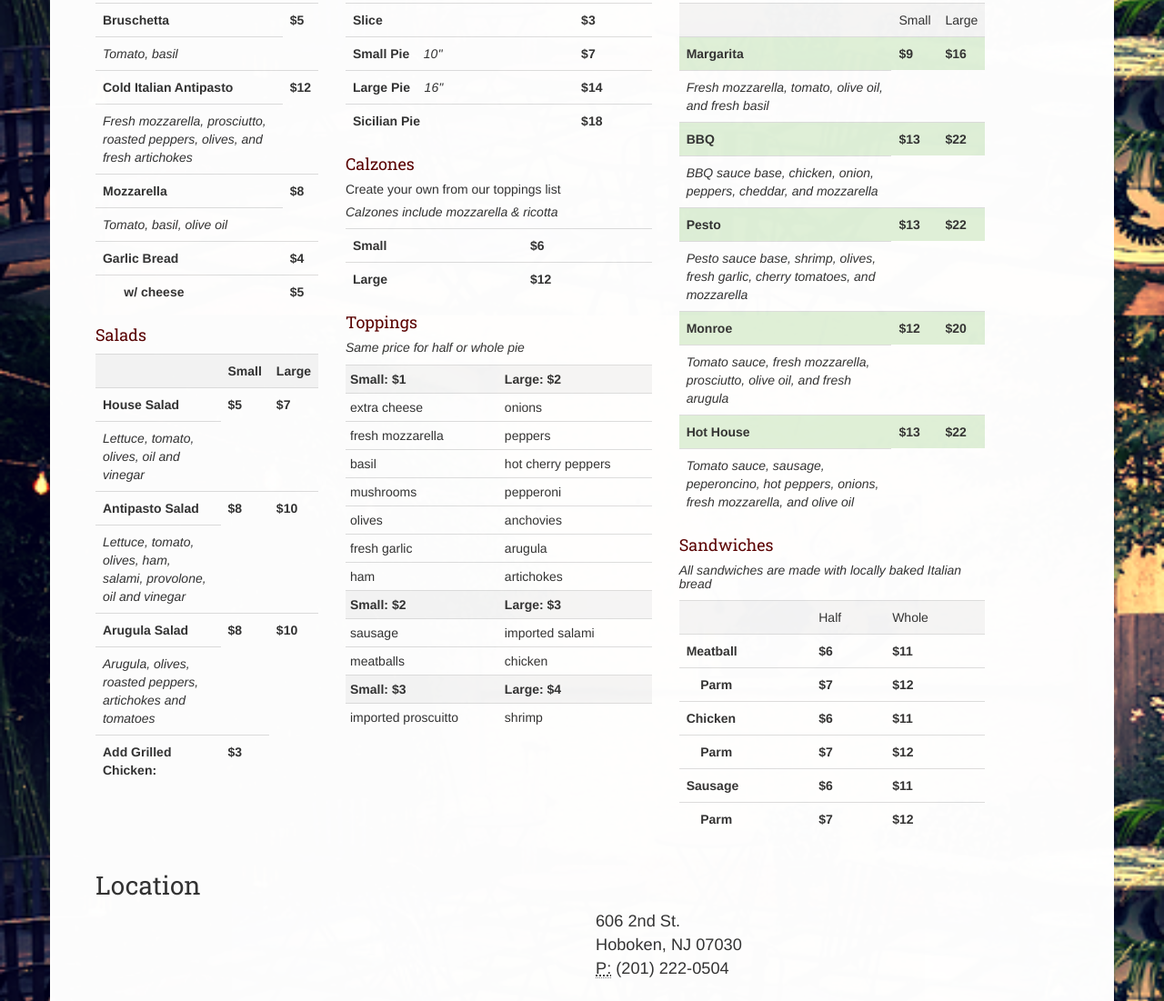
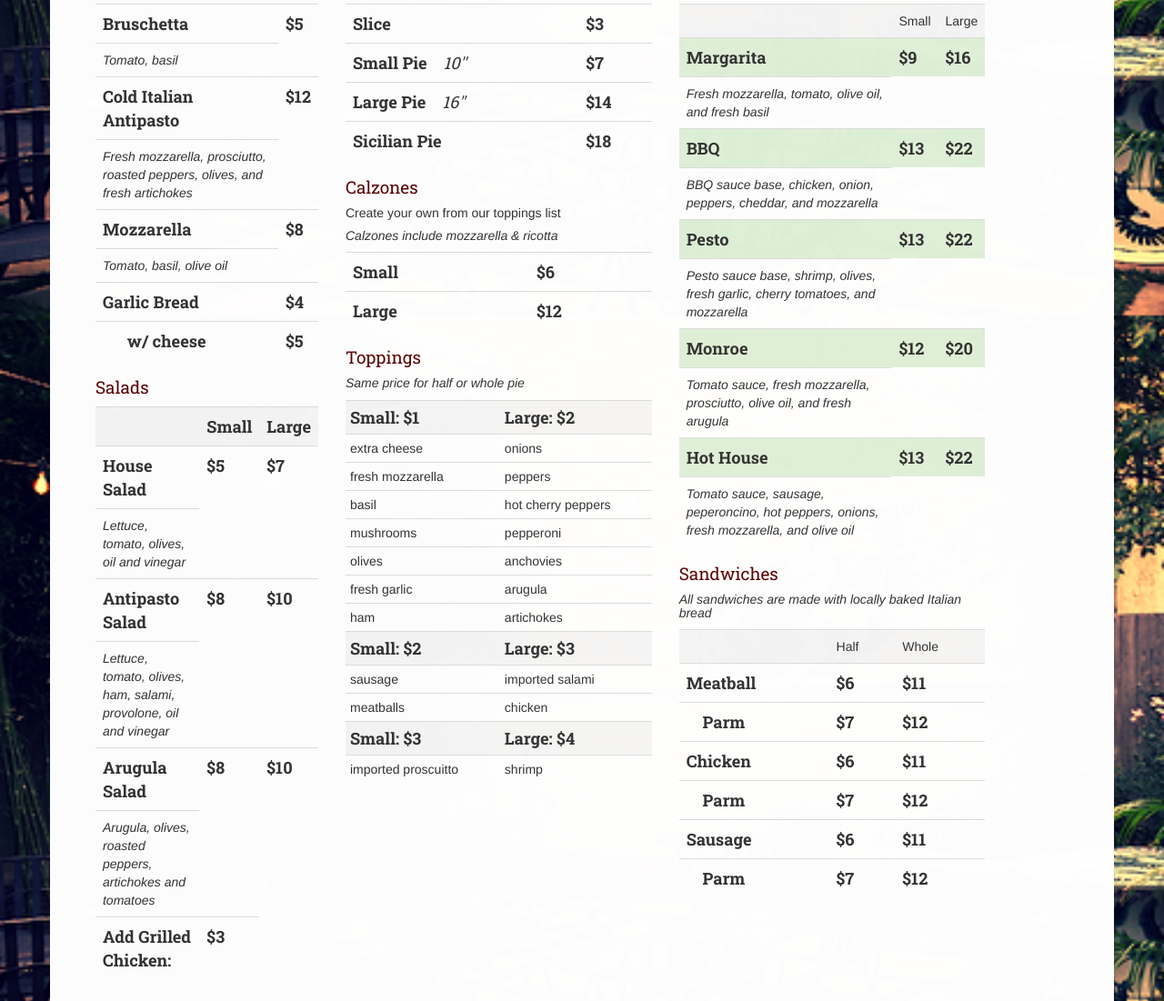
Before and after one commit to stvswn/hothouse, a website: page index.html in a window 1280 px wide. Shown: the part 544-1645 px from the top of the page at 91% size. Drawn offline with nearby package versions, Linux system fonts and the light colour scheme; grey boxes are pictures that could not be loaded.

Commit message:
table fonts and sizes

```diff
--- a/index.html
+++ b/index.html
@@ -38,13 +38,9 @@ address {
 	font-size: 130%;
 }
 
-.table-responsive {
-  width: 100%;
-  overflow-x: hidden;
-  overflow-y: auto;
-  -webkit-overflow-scrolling: touch;
-  -ms-overflow-style: -ms-autohiding-scrollbar;
-  border: 1px solid #ddd;
+#tabletitle {
+	font-size: 130%;
+	font-family: "Roboto Slab";
 }
 
 #main {
@@ -71,6 +67,7 @@ address {
 
 #menutitle {
 	font-family: "Roboto Slab";
+	font-size: 135%;
 	color: #5A0000;
 }
 
@@ -153,41 +150,41 @@ address {
 							<td>Large</td>
 						</tr>
 						<tr class="success">
-							<td><strong>Margarita</strong></td>
-							<td><strong>$9</strong></td>
-							<td><strong>$16</strong></td>
+							<td id="tabletitle"><strong>Margarita</strong></td>
+							<td id="tabletitle"><strong>$9</strong></td>
+							<td id="tabletitle"><strong>$16</strong></td>
 						</tr>
 						<tr>
 							<td><em>Fresh mozzarella, tomato, olive oil, and fresh basil</em></td>
 						</tr>
 						<tr class="success">
-							<td><strong>BBQ</strong></td>
-							<td><strong>$13</strong></td>
-							<td><strong>$22</strong></td>
+							<td id="tabletitle"><strong>BBQ</strong></td>
+							<td id="tabletitle"><strong>$13</strong></td>
+							<td id="tabletitle"><strong>$22</strong></td>
 						</tr>
 						<tr>
 							<td><em>BBQ sauce base, chicken, onion, peppers, cheddar, and mozzarella</em></td>
 						</tr>
 						<tr class="success">
-							<td><strong>Pesto</strong></td>
-							<td><strong>$13</strong></td>
-							<td><strong>$22</strong></td>
+							<td id="tabletitle"><strong>Pesto</strong></td>
+							<td id="tabletitle"><strong>$13</strong></td>
+							<td id="tabletitle"><strong>$22</strong></td>
 						</tr>
 						<tr>
 							<td><em>Pesto sauce base, shrimp, olives, fresh garlic, cherry tomatoes, and mozzarella</em></td>
 						</tr>
 						<tr class="success">
-							<td><strong>Monroe</strong></td>
-							<td><strong>$12</strong></td>
-							<td><strong>$20</strong></td>
+							<td id="tabletitle"><strong>Monroe</strong></td>
+							<td id="tabletitle"><strong>$12</strong></td>
+							<td id="tabletitle"><strong>$20</strong></td>
 						</tr>
 						<tr>
 							<td><em>Tomato sauce, fresh mozzarella, prosciutto, olive oil, and fresh arugula</em></td>
 						</tr>
 						<tr class="success">
-							<td><strong>Hot House</strong></td>
-							<td><strong>$13</strong></td>
-							<td><strong>$22</strong></td>
+							<td id="tabletitle"><strong>Hot House</strong></td>
+							<td id="tabletitle"><strong>$13</strong></td>
+							<td id="tabletitle"><strong>$22</strong></td>
 						</tr>
 						<tr>
 							<td><em>Tomato sauce, sausage, peperoncino, hot peppers, onions, fresh mozzarella, and olive oil</em></td>
@@ -207,34 +204,34 @@ address {
 							<td>Whole</td>
 						</tr>
 						<tr>
-							<td><strong>Meatball</strong></td>
-							<td><strong>$6</strong></td>
-							<td><strong>$11</strong></td>
+							<td id="tabletitle"><strong>Meatball</strong></td>
+							<td id="tabletitle"><strong>$6</strong></td>
+							<td id="tabletitle"><strong>$11</strong></td>
 						</tr>
 						<tr>
-							<td><strong>&nbsp; &nbsp; Parm</strong></td>
-							<td><strong>$7</strong></td>
-							<td><strong>$12</strong></td>
+							<td id="tabletitle"><strong>&nbsp; &nbsp; Parm</strong></td>
+							<td id="tabletitle"><strong>$7</strong></td>
+							<td id="tabletitle"><strong>$12</strong></td>
 						</tr>
 						<tr>
-							<td><strong>Chicken</strong></td>
-							<td><strong>$6</strong></td>
-							<td><strong>$11</strong></td>
+							<td id="tabletitle"><strong>Chicken</strong></td>
+							<td id="tabletitle"><strong>$6</strong></td>
+							<td id="tabletitle"><strong>$11</strong></td>
 						</tr>
 						<tr>
-							<td><strong>&nbsp; &nbsp; Parm</strong></td>
-							<td><strong>$7</strong></td>
-							<td><strong>$12</strong></td>
+							<td id="tabletitle"><strong>&nbsp; &nbsp; Parm</strong></td>
+							<td id="tabletitle"><strong>$7</strong></td>
+							<td id="tabletitle"><strong>$12</strong></td>
 						</tr>
 						<tr>
-							<td><strong>Sausage</strong></td>
-							<td><strong>$6</strong></td>
-							<td><strong>$11</strong></td>
+							<td id="tabletitle"><strong>Sausage</strong></td>
+							<td id="tabletitle"><strong>$6</strong></td>
+							<td id="tabletitle"><strong>$11</strong></td>
 						</tr>
 						<tr>
-							<td><strong>&nbsp; &nbsp; Parm</strong></td>
-							<td><strong>$7</strong></td>
-							<td><strong>$12</strong></td>
+							<td id="tabletitle"><strong>&nbsp; &nbsp; Parm</strong></td>
+							<td id="tabletitle"><strong>$7</strong></td>
+							<td id="tabletitle"><strong>$12</strong></td>
 						</tr>
 					</table>
 
@@ -249,20 +246,20 @@ address {
 
 					<table class="table">
 						<tr>
-							<td><strong>Slice</strong></td>
-							<td><strong>$3</strong></td>
+							<td id="tabletitle"><strong>Slice</strong></td>
+							<td id="tabletitle"><strong>$3</strong></td>
 						</tr>
 						<tr>
-							<td><strong>Small Pie</strong><em>&nbsp; &nbsp; 10''</em></td>
-							<td><strong>$7</strong></td>
+							<td id="tabletitle"><strong>Small Pie</strong><em>&nbsp; &nbsp; 10''</em></td>
+							<td id="tabletitle"><strong>$7</strong></td>
 						</tr>
 						<tr>
-							<td><strong>Large Pie</strong><em>&nbsp; &nbsp; 16''</em></td>
-							<td><strong>$14</strong></td>
+							<td id="tabletitle"><strong>Large Pie</strong><em>&nbsp; &nbsp; 16''</em></td>
+							<td id="tabletitle"><strong>$14</strong></td>
 						</tr>
 						<tr>
-							<td><strong>Sicilian Pie</strong></td>
-							<td><strong>$18</strong></td>
+							<td id="tabletitle"><strong>Sicilian Pie</strong></td>
+							<td id="tabletitle"><strong>$18</strong></td>
 						</tr>
 					</table>
 
@@ -275,12 +272,12 @@ address {
 
 					<table class="table">
 						<tr>
-							<td><strong>Small</strong></td>
-							<td><strong>$6</strong></td>
+							<td id="tabletitle"><strong>Small</strong></td>
+							<td id="tabletitle"><strong>$6</strong></td>
 						</tr>
 						<tr>
-							<td><strong>Large</strong></td>
-							<td><strong>$12</strong></td>
+							<td id="tabletitle"><strong>Large</strong></td>
+							<td id="tabletitle"><strong>$12</strong></td>
 						</tr>
 					</table>
 
@@ -292,8 +289,8 @@ address {
 
 					<table class="table table-condensed">
 						<tr class="active">
-							<td><strong>Small: $1</strong></td>
-							<td><strong>Large: $2</strong></td>
+							<td id="tabletitle"><strong>Small: $1</strong></td>
+							<td id="tabletitle"><strong>Large: $2</strong></td>
 						</tr>
 						<tr>
 							<td>extra cheese</td>
@@ -324,8 +321,8 @@ address {
 							<td>artichokes</td>
 						</tr>
 						<tr class="active">
-							<td><strong>Small: $2</strong></td>
-							<td><strong>Large: $3</strong></td>
+							<td id="tabletitle"><strong>Small: $2</strong></td>
+							<td id="tabletitle"><strong>Large: $3</strong></td>
 						</tr>
 						<tr>
 							<td>sausage</td>
@@ -336,8 +333,8 @@ address {
 							<td>chicken</td>
 						</tr>
 						<tr class="active">
-							<td><strong>Small: $3</strong></td>
-							<td><strong>Large: $4</strong></td>
+							<td id="tabletitle"><strong>Small: $3</strong></td>
+							<td id="tabletitle"><strong>Large: $4</strong></td>
 						</tr>
 						<tr>
 							<td>imported proscuitto</td>
@@ -359,33 +356,33 @@ address {
 
 			  <table class="table">
 			    <tr>
-					<td><strong>Bruschetta</strong></td>
-					<td><strong>$5</strong></td>
+					<td id="tabletitle"><strong>Bruschetta</strong></td>
+					<td id="tabletitle"><strong>$5</strong></td>
 				</tr>
 			    <tr>
 					<td><em>Tomato, basil</em></td>
 				</tr>
 			    <tr>
-					<td><strong>Cold Italian Antipasto</strong></td>
-					<td><strong>$12</strong></td>
+					<td id="tabletitle"><strong>Cold Italian Antipasto</strong></td>
+					<td id="tabletitle"><strong>$12</strong></td>
 				</tr>
 			    <tr>
 					<td><em>Fresh mozzarella, prosciutto, roasted peppers, olives, and fresh artichokes</em></td>
 				</tr>
 			    <tr>
-					<td><strong>Mozzarella</strong></td>
-					<td><strong>$8</strong></td>
+					<td id="tabletitle"><strong>Mozzarella</strong></td>
+					<td id="tabletitle"><strong>$8</strong></td>
 				</tr>
 			    <tr>
 					<td><em>Tomato, basil, olive oil</em></td>
 				</tr>
 			    <tr>
-					<td><strong>Garlic Bread</strong></td>
-					<td><strong>$4</strong></td>
+					<td id="tabletitle"><strong>Garlic Bread</strong></td>
+					<td id="tabletitle"><strong>$4</strong></td>
 				</tr>
 		    <tr>
-				<td><strong>   &nbsp; &nbsp; &nbsp; w/ cheese</strong></td>
-				<td><strong>$5</strong></td>
+				<td id="tabletitle"><strong>   &nbsp; &nbsp; &nbsp; w/ cheese</strong></td>
+				<td id="tabletitle"><strong>$5</strong></td>
 			</tr>
 			  </table>
 
@@ -397,13 +394,13 @@ address {
 			<table class="table">
 				<tr class="active">
 					<td></td>
-					<td><strong>Small</strong></td>
-					<td><strong>Large</strong></td>
+					<td id="tabletitle"><strong>Small</strong></td>
+					<td id="tabletitle"><strong>Large</strong></td>
 				</tr>
 				<tr>
-					<td><strong>House Salad</strong></td>
-					<td><strong>$5</strong></td>
-					<td><strong>$7</strong></td>
+					<td id="tabletitle"><strong>House Salad</strong></td>
+					<td id="tabletitle"><strong>$5</strong></td>
+					<td id="tabletitle"><strong>$7</strong></td>
 
 				</tr>
 				<tr>
@@ -411,26 +408,26 @@ address {
 
 				</tr>
 				<tr>
-					<td><strong>Antipasto Salad</strong></td>
-					<td><strong>$8</strong></td>
-					<td><strong>$10</strong></td>
+					<td id="tabletitle"><strong>Antipasto Salad</strong></td>
+					<td id="tabletitle"><strong>$8</strong></td>
+					<td id="tabletitle"><strong>$10</strong></td>
 
 				</tr>
 				<tr>
 					<td><em>Lettuce, tomato, olives, ham, salami, provolone, oil and vinegar</em></td>
 				</tr>
 				<tr>
-					<td><strong>Arugula Salad</strong></td>
-					<td><strong>$8</strong></td>
-					<td><strong>$10</strong></td>
+					<td id="tabletitle"><strong>Arugula Salad</strong></td>
+					<td id="tabletitle"><strong>$8</strong></td>
+					<td id="tabletitle"><strong>$10</strong></td>
 
 				</tr>
 				<tr>
 					<td><em>Arugula, olives, roasted peppers, artichokes and tomatoes</em></td>
 				</tr>
 				<tr>
-					<td><strong>Add Grilled Chicken:</strong></td>
-					<td><strong>$3</strong></td>
+					<td id="tabletitle"><strong>Add Grilled Chicken:</strong></td>
+					<td id="tabletitle"><strong>$3</strong></td>
 				</tr>
 		  	</table>
 
```
